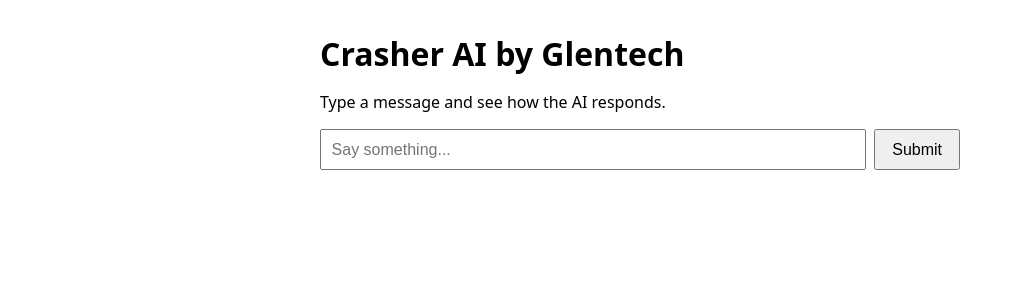
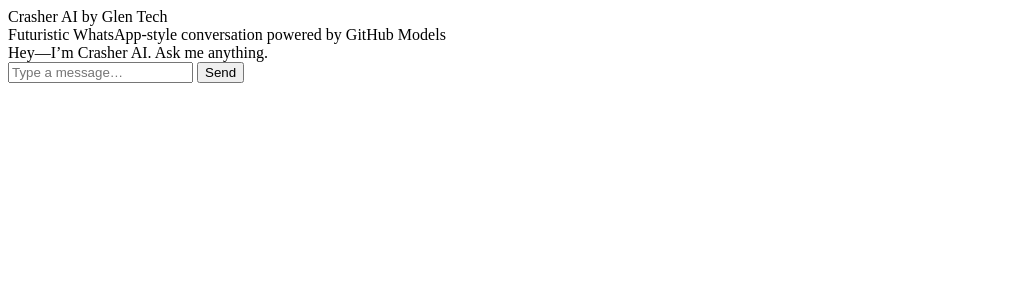
Before and after one commit to glentechkenya/CRASHER-AI, a Flask app: page / in a window 1280 px wide. Shown: the top 300 px of the page, without its empty margins (0-1015 px from the left). Run offline with Flask 2, Linux system fonts and the light colour scheme.

Commit message:
Update index.html

```diff
--- a/templates/index.html
+++ b/templates/index.html
@@ -3,32 +3,31 @@
 <head>
   <meta charset="UTF-8" />
   <meta name="viewport" content="width=device-width, initial-scale=1" />
-  <title>Crasher AI by Glentech</title>
-  <style>
-    body { font-family: system-ui, sans-serif; margin: 2rem; }
-    .container { max-width: 640px; margin: 0 auto; }
-    h1 { margin-bottom: 1rem; }
-    form { display: flex; gap: 0.5rem; margin-bottom: 1rem; }
-    input[type="text"] { flex: 1; padding: 0.6rem; font-size: 1rem; }
-    button { padding: 0.6rem 1rem; font-size: 1rem; cursor: pointer; }
-    .response { background: #f7f7f8; border: 1px solid #e5e7eb; padding: 0.75rem; border-radius: 8px; }
-  </style>
+  <title>Crasher AI by Glen Tech</title>
+  <!-- styles identical to Gifted AI version, but title and header updated -->
 </head>
 <body>
+  <div class="particles" id="particles"></div>
+
   <div class="container">
-    <h1>Crasher AI by Glentech</h1>
-    <p>Type a message and see how the AI responds.</p>
+    <div class="header">
+      <div class="logo"></div>
+      <div>
+        <div class="title">Crasher AI by Glen Tech</div>
+        <div class="subtitle">Futuristic WhatsApp‑style conversation powered by GitHub Models</div>
+      </div>
+    </div>
 
-    <form method="POST">
-      <input type="text" name="user_input" placeholder="Say something..." required />
-      <button type="submit">Submit</button>
-    </form>
+    <div class="chat" id="chat">
+      <div class="bubble ai">Hey—I’m Crasher AI. Ask me anything.</div>
+    </div>
 
-    {% if response %}
-      <div class="response">
-        <strong>AI:</strong> {{ response }}
-      </div>
-    {% endif %}
+    <div class="input-bar">
+      <input id="message" class="input" type="text" placeholder="Type a message…" />
+      <button id="send" class="send">Send</button>
+    </div>
   </div>
+
+  <!-- same particle + chat JS logic as before -->
 </body>
 </html>
```
